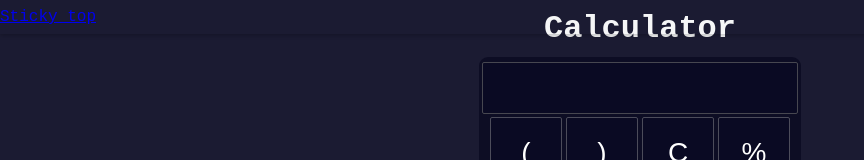
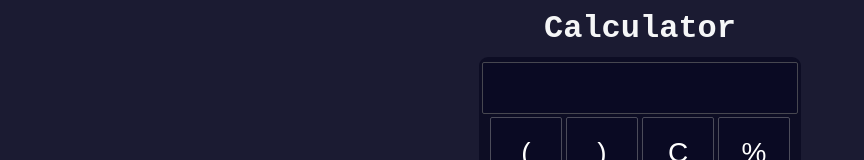
Before and after one commit to H-SM/calc_app, a plain HTML site: page index.html in a window 1280 px wide. Shown: the top 160 px of the page, without its empty margins (0-864 px from the left). Drawn offline with Linux system fonts and the light colour scheme.

Commit message:
Update index.html

```diff
--- a/index.html
+++ b/index.html
@@ -9,11 +9,7 @@
 </head>
 
 <body>
-    <nav class="navbar sticky-top bg-body-tertiary">
-        <div class="container-fluid">
-          <a class="navbar-brand" href="http://127.0.0.1:5500/PROJECTS/Project7_calculator/index.html#">Sticky top</a>
-        </div>
-    </nav>
+
 
     <div class="container">
         <h1>Calculator</h1>
```
